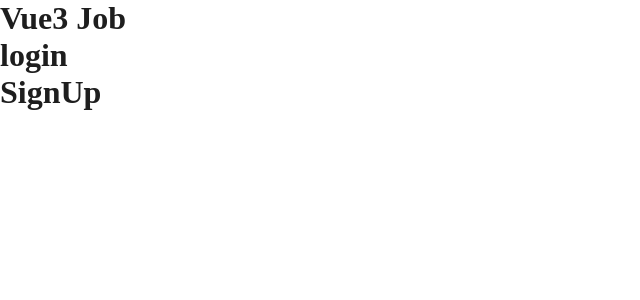
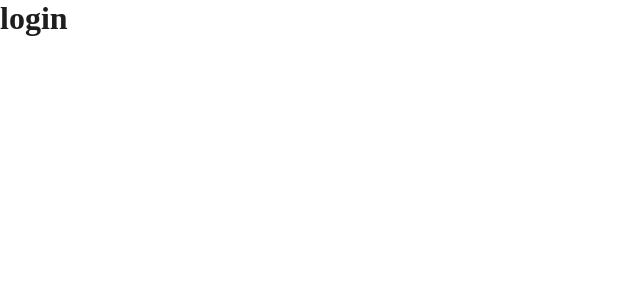
Before and after one commit to beingborn/jobOpeningVue, a Vue app in the folder test-project/: page / in a window 1280 px wide. Shown: the top 300 px of the page, without its empty margins (0-640 px from the left). Built offline with nearby package versions, Linux system fonts and the light colour scheme.

Commit message:
라우터 연결완료

```diff
--- a/test-project/package.json
+++ b/test-project/package.json
@@ -10,7 +10,8 @@
   },
   "dependencies": {
     "install": "^0.13.0",
-    "vue": "^3.5.13"
+    "vue": "^3.5.13",
+    "vue-router": "^4.5.0"
   },
   "devDependencies": {
     "@vitejs/plugin-vue": "^5.2.1",
--- a/test-project/src/App.vue
+++ b/test-project/src/App.vue
@@ -1,19 +1,13 @@
 <script setup>
-  import Login from './view/Login.vue'
-  import SignUp from './view/SignUp.vue'
-  import JobList from './view/JobList.vue'
-  import JobDetail from './view/JobDetail.vue'
-  import UserProfile from './view/UserProfile.vue'
 
 </script>
 
 <template>
-  <div>
-    <h1>Vue3 Job</h1>
-    <Login />
-    <SignUp />
-
-  </div>
+  <!--
+    Router View :
+    라우터가 연결되는 주소의 페이지 표시
+  -->
+  <router-view/>
 </template>
 
 <style scoped lang="scss">
--- a/test-project/src/main.js
+++ b/test-project/src/main.js
@@ -1,5 +1,6 @@
+import router from './router/router'
 import { createApp } from 'vue'
 import './style.css'
 import App from './App.vue'
 
-createApp(App).mount('#app')
+createApp(App).use(router).mount('#app')
```
Also changed, not shown: test-project/src/router/router.js (added, +21 -0 lines), 1 other file (tests, documents, lock files or other folders).
